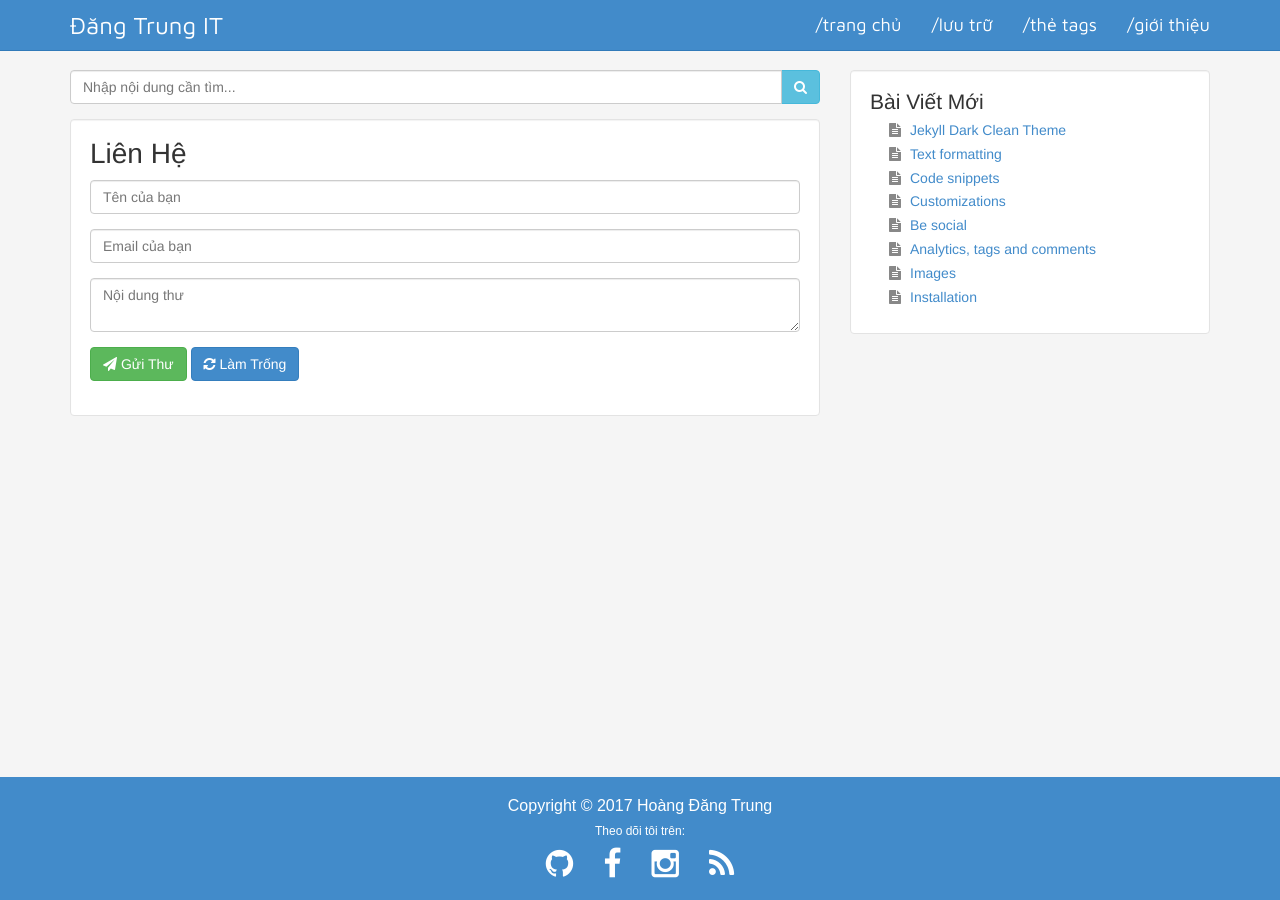
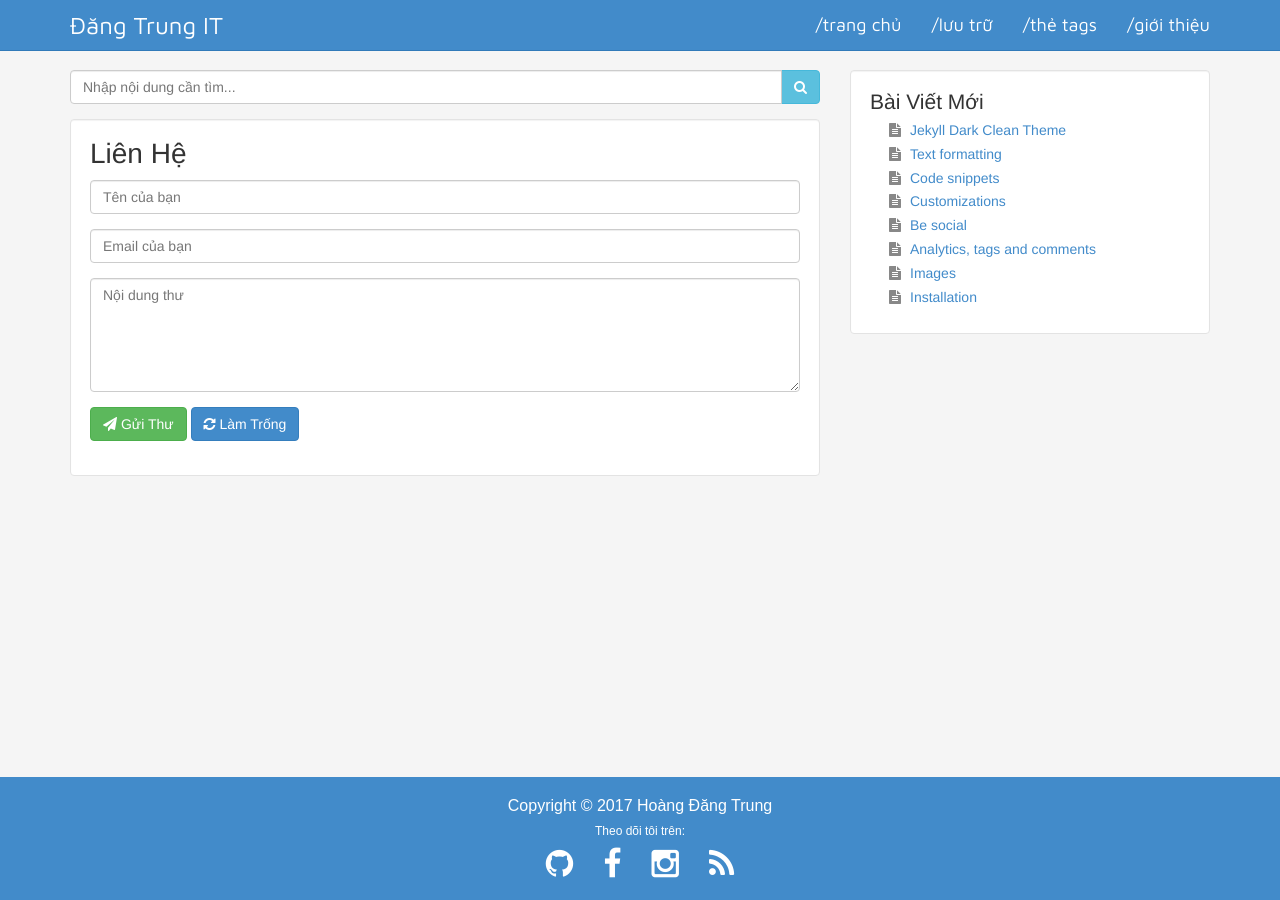
Before and after one commit to hoangdangtrungvn/hoangdangtrungvn.github.io, a Jekyll site: the page built from contact.html, in a window 1280 px wide. Built offline with Jekyll 4.4.1, drawn with Linux system fonts in a browser that asks for light colours.

Commit message:
update contact page

```diff
--- a/contact.html
+++ b/contact.html
@@ -12,7 +12,7 @@ title: Liên hệ
 		<input class="form-control" name="email" type="email" placeholder="Email của bạn" required />
 	</div>
 	<div class="form-group">
-		<textarea class="form-control" name="message" placeholder="Nội dung thư" required></textarea>
+		<textarea class="form-control" name="message" rows="5" placeholder="Nội dung thư" required></textarea>
 	</div>
 	<div class="form-group">
 		<button type="submit" class="btn btn-success"><i class="fa fa-send"></i> Gửi Thư</button>
```
